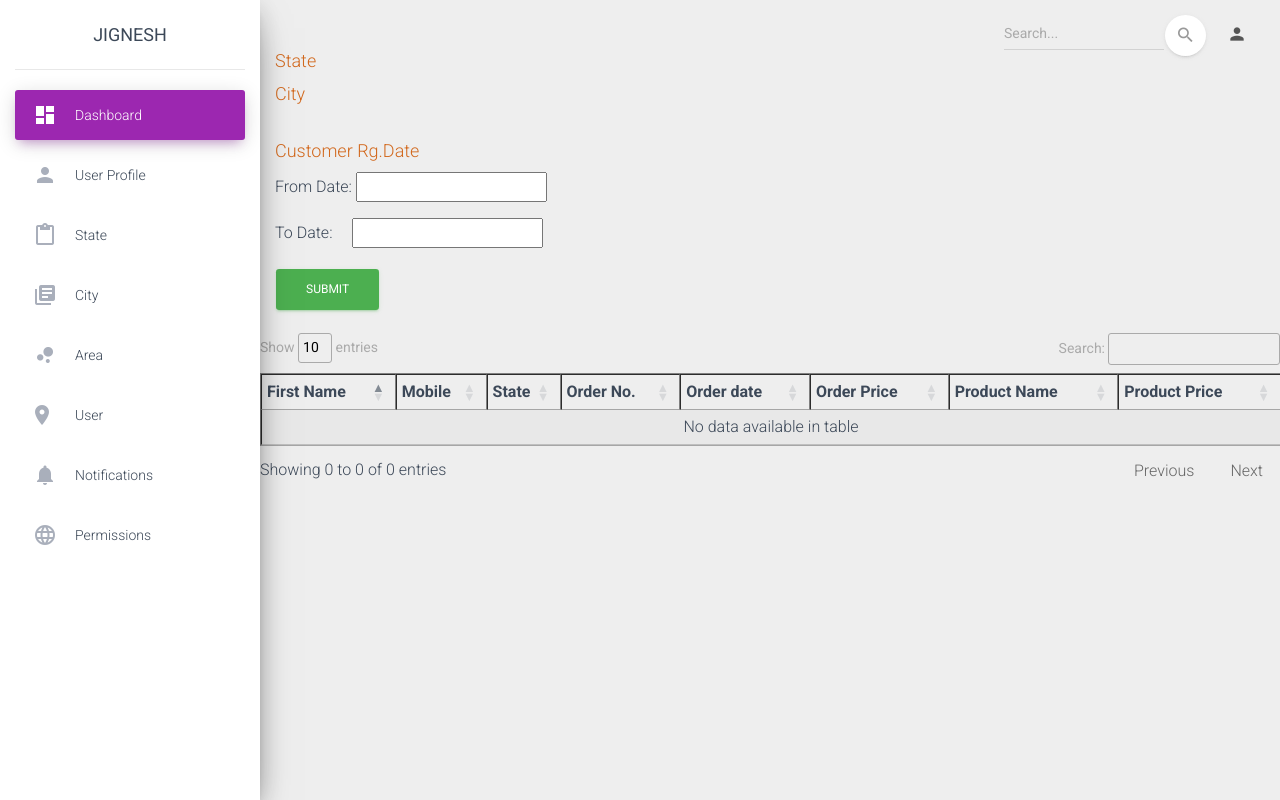
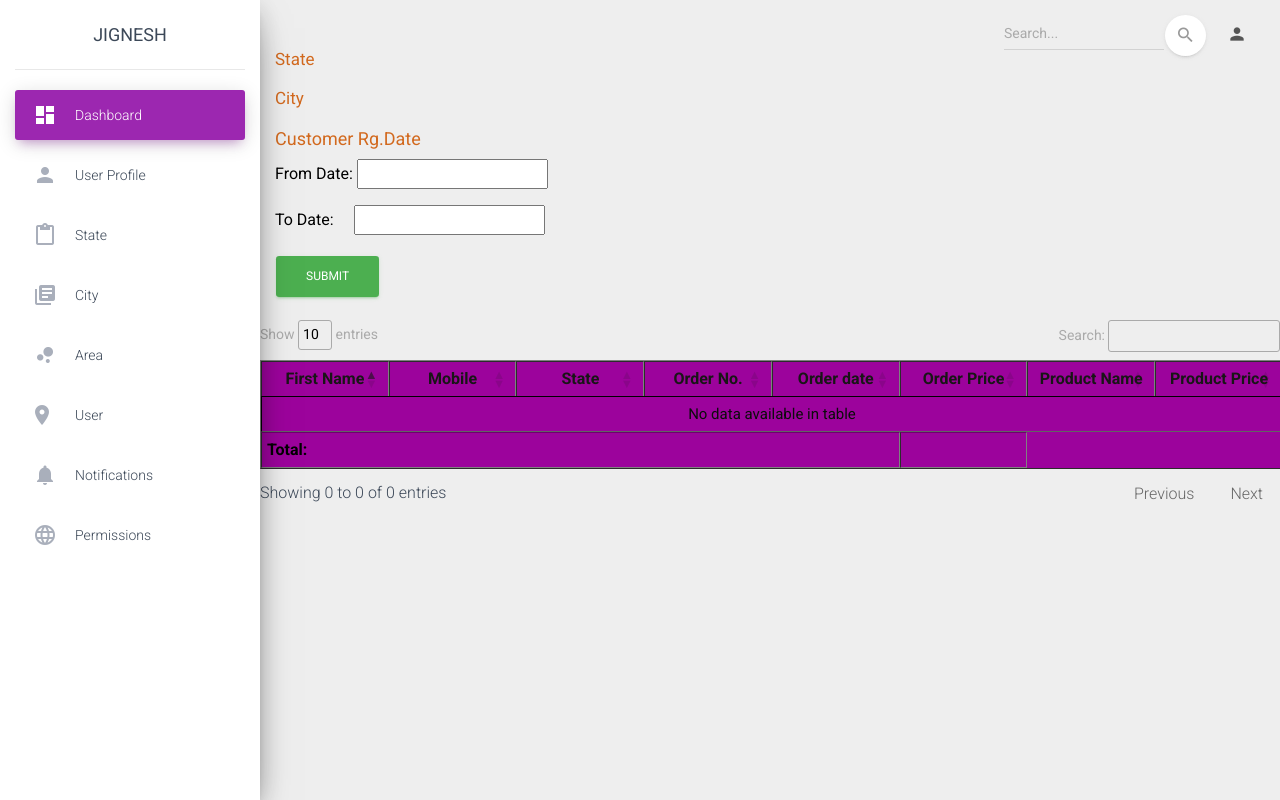
Before and after one commit to jignesh664/demoproject, a Django app: template myapp/templates/dashboard.html in a window 1280 px wide. Run offline with Django 3.2, Linux system fonts and the light colour scheme; the template is opened without the code that fills it, so the values that code supplies are empty; some libraries are stand-ins or nearby versions.

Commit message:
table ui add

```diff
--- a/myapp/templates/area/add_area.html
+++ b/myapp/templates/area/add_area.html
@@ -80,6 +80,7 @@
         <form method="post" action="{% url 'add_area' %}">
             {% csrf_token %}
 
+            <label for="city">City</label>
             <select name="city_id" id="city_id">
                 <option value="">Select</option>
                 {% for city in allcitys %}
--- a/myapp/templates/city/add_city.html
+++ b/myapp/templates/city/add_city.html
@@ -85,7 +85,7 @@
             {% csrf_token %}
 
 
-
+            <label for="state">State</label>
             <select name="state_id" id="state_id">
                 <option value="">Select</option>
                 {% for state in allStates %}
--- a/myapp/templates/dashboard.html
+++ b/myapp/templates/dashboard.html
@@ -31,6 +31,36 @@
 
 
 </head>
+
+<!--datatable CSS -->
+<style>
+    .tables {
+        background-color: rgb(156, 3, 156);
+    }
+
+    .tables>thead>tr>th {
+        border-bottom-width: 0;
+        color: #181616;
+        text-align: center;
+
+    }
+
+    .tables>tbody td {
+        padding: 10px 15px 10px 18px;
+        color: #0b0c0b;
+        font-size: 15px;
+        font-weight: normal;
+        word-break: break-word;
+        border-color: rgb(15, 15, 15);
+        text-align: center;
+        vertical-align: middle;
+
+    }
+
+    .tables>tbody>tr:nth-child(even) {
+        background: #0999a3;
+    }
+</style>
 
 
 <body class="">
@@ -200,23 +230,23 @@
 
                 <form name="customer" id="form1" method="POST" action="">
 
-                    <h4 style="color: chocolate;">State</h4>
+                    <h5 style="color:chocolate; font-weight:400;">State</h5>
 
                     {% for i in records %}
                     <input type="checkbox" id="state" class="state" value="{{ i }}" name="state[]">
-                    <label for="scales{{ i }}" style="color: #000;">{{i}}</label>
+                    <label for="scales{{ i }}" style="color: #000;font-weight:500;">{{i}}</label>
                     {% endfor %}
 
+                    <h5 style="color: chocolate;font-weight:400;">City</h5>
+                    <div id="cityHolder" style="color: #000;font-weight:500;">
+                    </div>
 
 
-                    <h4 style="color: chocolate;">City</h4>
-                    <div id="cityHolder">
-                    </div>
-                    <br>
-
-                    <h4 style="color: chocolate;">Customer Rg.Date</h4>
-                    <p>From Date: <input type="text" id="my_date_picker" name="fdate"></p>
-                    <p>To Date: &nbsp;&nbsp;&nbsp;&nbsp;<input type="text" id="my_date_picker1" name="tdate">
+                    <h4 style="color: chocolate; font-weight:400;">Customer Rg.Date</h4>
+                    <p style="color:black; font-weight:400;">From Date: <input type="text" id="my_date_picker"
+                            name="fdate"></p>
+                    <p style="color:black; font-weight:400;">To Date: &nbsp;&nbsp;&nbsp;&nbsp;<input type="text"
+                            id="my_date_picker1" name="tdate">
                     </p>
 
                     <input type="button" class="btn btn-success" id="btnedit" value="Submit">
@@ -226,29 +256,43 @@
             </div>
 
 
-            <table id="table_id" class="display" border="1">
+            <table id="table_id" border="1" class="tables">
 
                 <thead id="theads">
                     <tr>
 
-                        <th style="display:'';" id="fname">First Name</th>
-                        <th style="display:'';" id="mobileh">Mobile</th>
-                        <th style="display:'';" id="stateh">State</th>
-                        <th style="display:none;" id="cityh">City</th>
-                        <th style="display:'';" id="ordern">Order No.</th>
-                        <th style="display:'';" id="orderd">Order date</th>
-                        <th style="display:'';" id="orderp">Order Price</th>
-                        <th style="display:'';" id="productn">Product Name</th>
-                        <th style="display:'';" id="productp">Product Price</th>
+                        <th style="width: 100px;display:'';" id="fname">First Name</th>
+                        <th style="width: 100px;display:'';" id="mobileh">Mobile</th>
+                        <th style="width: 100px;display:'';" id="stateh">State</th>
+                        <th style="width: 100px;display:none;" id="cityh">City</th>
+                        <th style="width: 100px;display:'';" id="ordern">Order No.</th>
+                        <th style="width: 100px;display:'';" id="orderd">Order date</th>
+                        <th style="width: 100px;display:'';" id="orderp">Order Price</th>
+                        <th style="width: 100px;display:'';" id="productn">Product Name</th>
+                        <th style="width: 100px;display:'';" id="productp">Product Price</th>
+
 
                     </tr>
+
                 </thead>
                 <tbody class="tbody">
+
+                <tfoot>
+                    <tr>
+                        <th colspan="5" style="width: 100px;display:'';color: black;">Total:</th>
+                        <th></th>
+                    </tr>
+                </tfoot>
 
                 </tbody>
             </table>
 
         </div>
+
+
+
+
+
 
 
         <!-- JS Files -->
@@ -260,15 +304,17 @@
         <!--datatable js-->
         <script type="text/javascript" charset="utf8" src="https://cdn.datatables.net/1.11.1/js/jquery.dataTables.js">
         </script>
-
+        <!--datatable sum js-->
 
 
 
         <script>
             $(document).ready(function () {
 
-                $('#table_id').DataTable();
+                $('#table_id').DataTable({
 
+
+                });
 
 
                 $('#my_date_picker').datepicker({
@@ -302,7 +348,7 @@
                                     output += `
 
                                             <input type="checkbox" class="city" id="city${x[i].city}" value="${x[i].city}">
-                                            <label for="city${x[i].city}"> ${x[i].city}
+                                            <label for="city ${x[i].city}"> ${x[i].city }
                                             </label>
                                         `;
 
@@ -355,15 +401,16 @@
                             if (resp.status == 'save') {
                                 $('#table_id theads').html(`
                                         <tr>
-                                            <th style="display:'';" id="fname"></th>
-                                            <th style="display:'';" id="mobileh"></th>
-                                            <th style="display:'';" id="stateh"></th>
-                                            <th style="display:none;" id="cityh"></th>
-                                            <th style="display:'';" id="ordern"></th>
-                                            <th style="display:'';" id="orderd"></th>
-                                            <th style="display:'';" id="orderp"></th>
-                                            <th style="display:'';" id="productn"></th>
-                                            <th style="display:'';" id="productp"></th>
+                                            <th style="width: 100px;display:'';" id="fname"></th>
+                                            <th style="width: 100px;display:'';" id="mobileh"></th>
+                                            <th style="width: 100px;display:'';" id="stateh"></th>
+                                            <th style="width: 100px;display:none;" id="cityh"></th>
+                                            <th style="width: 100px;display:'';" id="ordern"></th>
+                                            <th style="width: 100px;display:'';" id="orderd"></th>
+                                            <th style="width: 100px;display:'';" id="orderp"></th>
+                                            <th style="width: 100px;display:'';" id="productn"></th>
+                                            <th style="width: 100px;display:'';" id="productp"></th>
+                                            <th style="width: 100px;display:'';" id="total">Total</th>
                                         </tr>
 
                                     `);
@@ -371,20 +418,28 @@
                                 for (i = 0; i < x.length; i++) {
                                     output += `
                                         <tr>
-                                            <td style="display:'';" id="fname">${x[i].fname}</td>
-                                            <td style="display:'';" id="mobileh">${x[i].mobile}</td>
-                                            <td style="display:'';" id="stateh">${x[i].state}</td>
-                                            <td style="display:none;" class="cityh">${x[i].city}</td>
-                                            <td style="display:'';" id="ordern">${x[i].order_number}</td>
-                                            <td style="display:'';" id="orderd">${x[i].order_date}</td>
-                                            <td style="display:'';" id="orderp">${x[i].order_price}</td>
-                                            <td style="display:'';" id="productn">${x[i].product_name}</td>
-                                            <td style="display:'';" id="productp">${x[i].product_price}</td>
+                                            <td style="width: 100px;display:'';" id="fname">${x[i].fname}</td>
+                                            <td style="width: 100px;display:'';" id="mobileh">${x[i].mobile}</td>
+                                            <td style="width: 100px;display:'';" id="stateh">${x[i].state}</td>
+                                            <td style="width: 100px;display:none;" class="cityh">${x[i].city}</td>
+                                            <td style="width: 100px;display:'';" id="ordern">${x[i].order_number}</td>
+                                            <td style="width: 100px;display:'';" id="orderd">${x[i].order_date}</td>
+                                            <td style="width: 100px;display:'';" id="orderp">${x[i].order_price}</td>
+                                            <td style="width: 100px;display:'';" id="productn">${x[i].product_name}</td>
+                                            <td style="width: 100px;display:'';" id="productp">${x[i].product_price}</td>
+
                                         </tr>
 
                                         `;
+
                                 }
+
+
+
                                 $('.tbody').html(output);
+
+                                $('#table_id').DataTable();
+
                             } else {
                                 alert("No Data Found in Table")
                             }
@@ -399,8 +454,6 @@
                     });
 
                 });
-
-
             });
         </script>
 
--- a/myapp/templates/user/add_user.html
+++ b/myapp/templates/user/add_user.html
@@ -130,7 +130,7 @@
                                 <div class="row">
                                     <div class="col-md-4">
                                         <div class="form-group">
-                                            <label class="bmd-label-floating sid">State_ID</label>
+                                            <label class="bmd-label-floating sid">State</label>
                                             <select name="state_id" id="state_id" required="required">
                                                 <option value="">Select</option>
                                                 {% for state in  allStates %}
@@ -142,7 +142,7 @@
                                     </div>
                                     <div class="col-md-4">
                                         <div class="form-group">
-                                            <label class="bmd-label-floating">City_ID</label>
+                                            <label class="bmd-label-floating">City</label>
                                             <select name="city_id" id="city_id">
                                                 <option value="">Select</option>
                                                 {% for city in allcitys %}
@@ -154,7 +154,7 @@
                                     </div>
                                     <div class="col-md-4">
                                         <div class="form-group">
-                                            <label class="bmd-label-floating">Area_ID</label>
+                                            <label class="bmd-label-floating">Area</label>
                                             <select name="area_id" id="area_id">
                                                 <option value="">Select</option>
                                                 {% for area in allareas %}
```
Also changed, not shown: myapp/views.py (+7 -1 lines), 1 other file.
